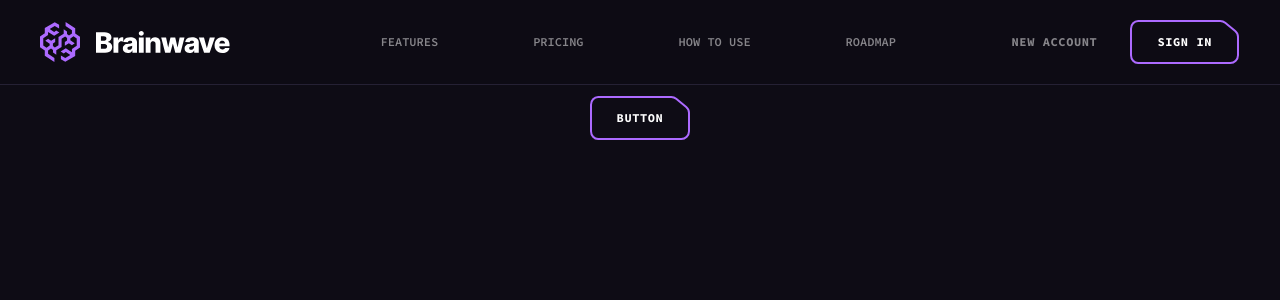
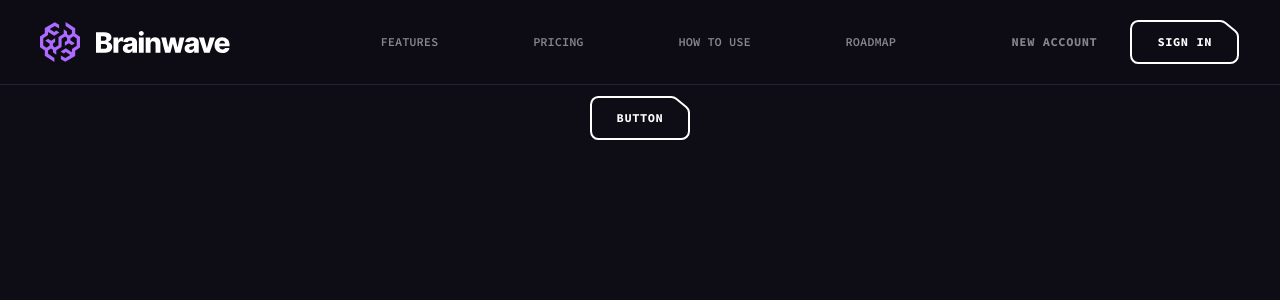
Before and after one commit to EssiJunior/brainwave-jsmastery, a Next.js app: page / in a window 1280 px wide. Shown: the top 300 px of the page. Built offline with nearby package versions, Linux system fonts and the light colour scheme.

Commit message:
...Partially fixed ButtonSvg issue (I'm okay with this)

```diff
--- a/components/Header.jsx
+++ b/components/Header.jsx
@@ -79,7 +79,7 @@ const Header = () => {
                 >
                     New account
                 </a>
-                <Button className="lg:flex " href="#login" white={false}>
+                <Button className="hidden lg:flex " href="#login">
                     Sign in
                 </Button>
 
--- a/public/assets/svg/ButtonSvg.jsx
+++ b/public/assets/svg/ButtonSvg.jsx
@@ -8,7 +8,7 @@ const ButtonSvg = (white) => (
     >
       <path
         fill={white ? "white" : "none"}
-        stroke={white ? "white" : 'rgb(172, 106, 255)'} // mentioned in ButtonGradient.jsx
+        stroke={white ? "white" : 'white'} // mentioned in ButtonGradient.jsx
         strokeWidth="2"
         d="M21,43.00005 L8.11111,43.00005 C4.18375,43.00005 1,39.58105 1,35.36365 L1,8.63637 C1,4.41892 4.18375,1 8.11111,1 L21,1"
       />
@@ -29,12 +29,12 @@ const ButtonSvg = (white) => (
       ) : (
         <>
           <polygon
-            fill={'rgb(172, 106, 255)'} // mentioned in ButtonGradient.jsx
+            fill={'white'} // mentioned in ButtonGradient.jsx
             fillRule="nonzero"
             points="100 42 100 44 0 44 0 42"
           />
           <polygon
-            fill={'rgb(172, 106, 255)'} // mentioned in ButtonGradient.jsx
+            fill={'white'} // mentioned in ButtonGradient.jsx
             fillRule="nonzero"
             points="100 0 100 2 0 2 0 0"
           />
@@ -49,7 +49,7 @@ const ButtonSvg = (white) => (
     >
       <path
         fill={white ? "white" : "none"}
-        stroke={white ? "white" :'rgb(172, 106, 255)'} // mentioned in ButtonGradient.jsx
+        stroke={white ? "white" :'white'} // mentioned in ButtonGradient.jsx
         strokeWidth="2"
         d="M0,43.00005 L5.028,43.00005 L12.24,43.00005 C16.526,43.00005 20,39.58105 20,35.36365 L20,16.85855 C20,14.59295 18.978,12.44425 17.209,10.99335 L7.187,2.77111 C5.792,1.62675 4.034,1 2.217,1 L0,1"
       />
```
